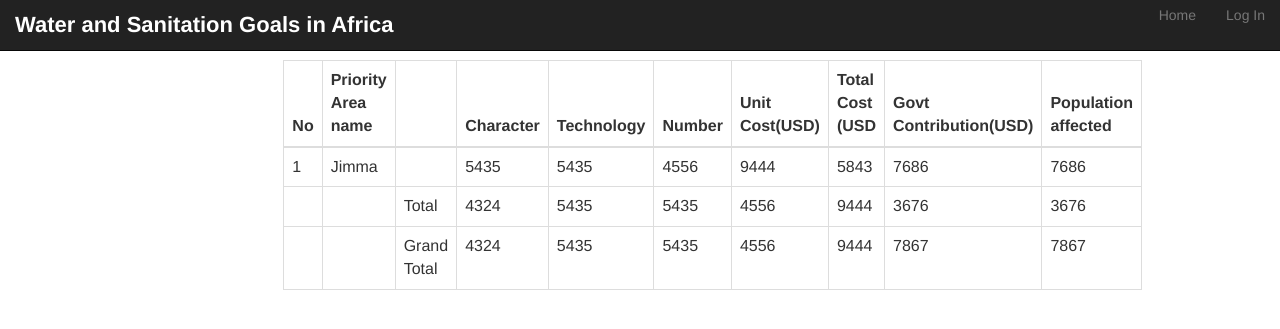
After one commit to eyassug/au-water-sanitation-template, a Django app: template static/templates/reports/technologies_gaps_for_the_category.html in a window 1280 px wide. The commit adds this page. Shown: the top 329 px of the page. Run offline with Django 3.2, Linux system fonts and the light colour scheme; the template is opened without the code that fills it, so the values that code supplies are empty; parts of the project's set-up code (start-up, migrations or seed data) failed here and were passed over; some libraries are stand-ins or nearby versions.

Commit message:
Added template, snippets, view and url for  Technology gaps for  the category report

```diff
--- a/auwsssp/urls.py
+++ b/auwsssp/urls.py
@@ -35,6 +35,7 @@ urlpatterns = patterns('',
     #report
     url(r'^(?i)report/listofpriorityareas$', views.ListofPriorityAreasReport.as_view(), name='list_of_priority_areas_report'),
     url(r'^(?i)report/technologygapperpriorityarea$', views.TechnologyGapPerPriorityAreaReport.as_view(), name='technology_gap_per_priority_area_report'),
+    url(r'^(?i)report/technologiesgapsforthecategory$', views.TechnologiesGapsForTheCategory.as_view(), name='technologies_gaps_for_the_category'),
 
     url(r'^(?i)login/$', 'django.contrib.auth.views.login', name='login'),
     url(r'^(?i)logout/$', views.Logout.as_view(), name='logout'),
--- a/dashboard/views.py
+++ b/dashboard/views.py
@@ -461,3 +461,7 @@ class ListofPriorityAreasReport(LoginRequiredMixin,View):
 class TechnologyGapPerPriorityAreaReport(LoginRequiredMixin,View):
     def get(self,request):
         return render(request, 'reports/technology_gap_per_priority_area_report.html')
+
+class TechnologiesGapsForTheCategory(LoginRequiredMixin,View):
+    def get(self,request):
+        return render(request, 'reports/technologies_gaps_for_the_category.html')
--- /dev/null
+++ b/static/templates/reports/technologies_gaps_for_the_category.html
@@ -0,0 +1,6 @@
+{% extends 'welcome.html' %}
+{% block content_container %}
+<div class ="col-md-8">
+{% include "snippets/technologies_gaps_for_the_category_report.html" %}
+</div>
+{% endblock %}
--- a/static/templates/snippets/technologies_gaps_for_the_category_report.html
+++ b/static/templates/snippets/technologies_gaps_for_the_category_report.html
@@ -2,35 +2,63 @@
 <table class="table table-hover table-bordered">
     <thead>
         <tr>
-            <th>#</th>
-            <th>Sector Category</th>
-            <th>Year</th>
-            <th>Coverage Target (%)</th>
-            <th>Coverage Achieved (%)</th>
-            <th>Funds Needed (USD)</th>
-            <th>Funds Mobilized (USD)</th>
-            <th>Funds Availed (USD)</th>
-            <th>Funds Used (USD)</th>
-            <th>&nbsp;</th>
+            <th>No</th>
+            <th>Priority Area name</th>
+            <th></th>
+            <th>Character</th>
+            <th>Technology</th>
+            <th>Number</th>
+            <th>Unit Cost(USD)</th>
+            <th>Total Cost (USD</th>
+            <th>Govt Contribution(USD)</th>
+            <th>Population affected</th>
+
         </tr>
     </thead>
 <tbody>
-<!--{% for d in data %}-->
+
 
     <tr>
-        <td>{{ d.id }}</td>
-        <td>{{ d.sector_category }}</td>
-        <td>{{ d.year }}</td>
-        <td>{{ d.coverage_target }}</td>
-        <td>{{ d.coverage_achieved }}</td>
-        <td>{{ d.fund_needed }}</td>
-        <td>{{ d.fund_mobilised }}</td>
-        <td>{{ d.fund_availed }}</td>
-        <td>{{ d.fund_used }}</td>
-        <td><a href="#">Edit</a></td>
+        <td>1</td>
+        <td>Jimma</td>
+        <td></td>
+        <td>5435</td>
+        <td>5435</td>
+        <td>4556</td>
+        <td>9444</td>
+        <td>5843</td>
+        <td>7686</td>
+        <td>7686</td>
+    </tr>
+    <tr>
+        <td></td>
+        <td></td>
+        <td>Total</td>
+        <td>4324</td>
+        <td>5435</td>
+        <td>5435</td>
+        <td>4556</td>
+        <td>9444</td>
+        <td>3676</td>
+        <td>3676</td>
+
+    </tr>
+     <tr>
+        <td></td>
+        <td></td>
+        <td>Grand Total</td>
+        <td>4324</td>
+        <td>5435</td>
+        <td>5435</td>
+        <td>4556</td>
+        <td>9444</td>
+        <td>7867</td>
+        <td>7867</td>
+
     </tr>
 
-<!--{% endfor %}-->
+
+
 </tbody>
 </table>
 
--- a/static/templates/welcome.html
+++ b/static/templates/welcome.html
@@ -103,7 +103,7 @@
           <ul class="nav nav-sidebar">
             <li><a href="/report/listofpriorityareas">List of Priority Areas</a></li>
             <li><a href="/report/technologygapperpriorityarea">Technology gap clustered by PA</a></li>
-            <li><a href="/report/swot">Technologies gaps for the category</a></li>
+            <li><a href="/report/technologiesgapsforthecategory">Technologies gaps for the category</a></li>
             <li><a href="/report/swot">Estimated overall gaps</a></li>
           </ul>
         </div>
```
